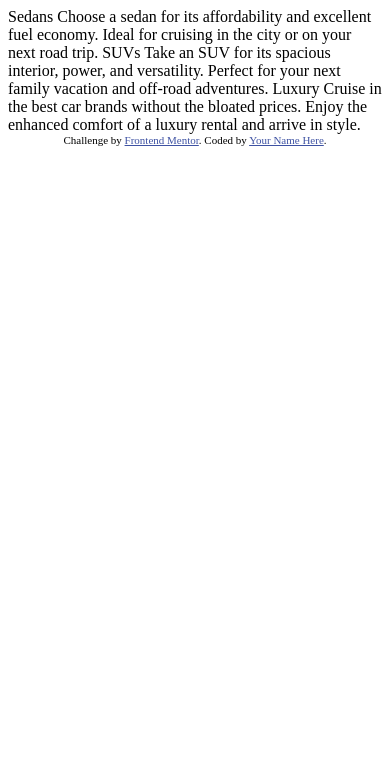
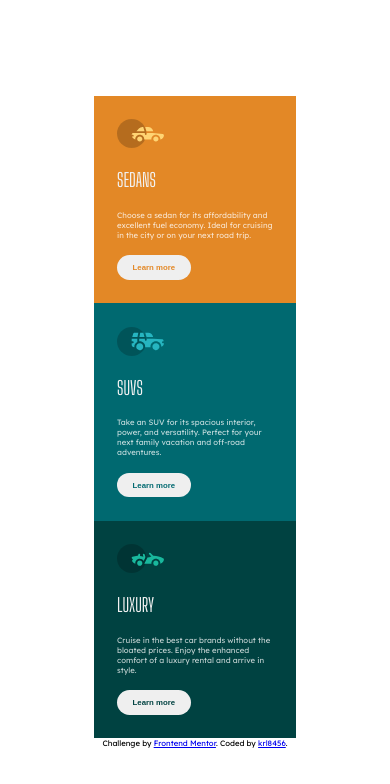
Before and after one commit to krl8456/3-column-preview-card-component.github.io, a plain HTML site: page index.html in a window 390 px wide. Drawn offline with Linux system fonts and the light colour scheme.

Commit message:
Add mobile and desktop version

```diff
--- a/index.html
+++ b/index.html
@@ -5,7 +5,7 @@
   <meta name="viewport" content="width=device-width, initial-scale=1.0"> <!-- displays site properly based on user's device -->
 
   <link rel="icon" type="image/png" sizes="32x32" href="./images/favicon-32x32.png">
-
+  <link rel="stylesheet" href="styles.css">
   <title>Frontend Mentor | 3-column preview card component</title>
 
   <!-- Feel free to remove these styles or customise in your own stylesheet 👍 -->
@@ -15,22 +15,34 @@
   </style>
 </head>
 <body>
-
-  Sedans
+  <div id="content">
+  <main>
+    <section id="section1">
+      <img src="images/icon-sedans.svg" alt="small orange car">
+      <h2>Sedans</h2>
       Choose a sedan for its affordability and excellent fuel economy. Ideal for cruising in the city
       or on your next road trip.
-
-  SUVs
+      <button id="button1">Learn more</button>
+    </section>
+    <section id="section2">
+      <img src="images/icon-suvs.svg" alt="small blue truck">
+      <h2>SUVs</h2>
       Take an SUV for its spacious interior, power, and versatility. Perfect for your next family vacation
       and off-road adventures.
-
-  Luxury
+      <button id="button2">Learn more</button>
+    </section>
+    <section id="section3">
+      <img src="images/icon-luxury.svg" alt="small green car">
+      <h2>Luxury</h2>
       Cruise in the best car brands without the bloated prices. Enjoy the enhanced comfort of a luxury
       rental and arrive in style.
-
-  <div class="attribution">
+      <button id="button3">Learn more</button>
+    </section>
+  </main>
+  <footer>
     Challenge by <a href="https://www.frontendmentor.io?ref=challenge" target="_blank">Frontend Mentor</a>.
-    Coded by <a href="#">Your Name Here</a>.
+    Coded by <a href="https://www.frontendmentor.io/profile/krl8456">krl8456</a>.
+  </footer>
 </div>
 </body>
 </html>
--- /dev/null
+++ b/styles.css
@@ -0,0 +1,117 @@
+@font-face {
+    font-family: 'Lexend Deca';
+    src: url('fonts/LexendDeca-Regular.ttf');
+}
+@font-face {
+    font-family: 'Big Shoulder Display';
+    src: url('fonts/BigShouldersDisplay-Regular.ttf');
+}
+:root {
+    --bright-orange: hsl(31, 77%, 52%);
+    --dark-cyan: hsl(184, 100%, 22%);
+    --very-dark-cyan: hsl(179, 100%, 13%);
+    --transparent-white: hsla(0, 0%, 100%, 0.75);
+    --very-light-gray: hsl(0, 0%, 95%);
+    --font-size: 15px;
+}
+html, body, h1, h2, h3, h4 {
+    margin: 0;
+    padding: 0;
+}
+html, body {
+    height: 100vh;
+    display: flex;
+    justify-content: center;
+    align-items: center;
+    font-family: 'Lexend Deca';
+    color: var(--transparent-white);
+    padding: 0 2em;
+}
+#content {
+    max-height: 90%;
+}
+section {
+    padding: 3em;
+    min-height: 20em;
+    max-width: 20em;
+}
+#section1 {
+    background-color: var(--bright-orange);
+}
+#section2 {
+    background-color: var(--dark-cyan);
+}
+#section3 {
+    background-color: var(--very-dark-cyan);
+}
+img {
+    width: 30%;
+}
+h2 {
+    color: var(--very-light-gray);
+    font-family: 'Big Shoulder Display';
+    font-size: 2.4em;
+    font-weight: 500;
+    text-transform: uppercase;
+    margin-block: 1em;
+}
+button {
+    display: block;
+    margin-top: 2em;
+    padding: 1em 2em;
+    border-radius: 2em;
+    border: 0;
+    font-size: clamp(0.5em, 2vw, 1em);
+}
+button:hover {
+    border: 1px solid var(--very-light-gray);
+}
+#button1 {
+    color: var(--bright-orange);
+}
+#button1:hover {
+    background-color: var(--bright-orange);
+    color: var(--very-light-gray);
+}
+#button2 {
+    color: var(--dark-cyan);
+}
+#button2:hover {
+    background-color: var(--dark-cyan);
+    color: var(--very-light-gray);
+}
+#button3 {
+    color: var(--very-dark-cyan);
+}
+#button3:hover {
+    background-color: var(--very-dark-cyan);
+    color: var(--very-light-gray);
+}
+#button1, #button2, #button3 {
+    font-weight: 600;
+}
+footer {
+    color: black;
+    text-align: center;
+}
+section, footer {
+    font-size: clamp(0.4em, 2vw, 1.5em);
+}
+@media (min-width: 681px) {
+    main {
+        margin-block: 10em;
+        display: flex;
+    }
+    section {
+        position: relative;
+        min-height: 23em;
+        min-width: 20em;
+    }
+    button {
+        position: absolute;
+        bottom: 3em;
+    }
+    section, footer {
+        font-size: clamp(0.4em, 1vw, 1.5em);
+    }
+}
```
Also changed, not shown: fonts/BigShouldersDisplay-Bold.ttf (added), fonts/BigShouldersDisplay-Regular.ttf (added), fonts/BigShouldersDisplay-Thin.ttf (added), fonts/LexendDeca-Bold.ttf (added), fonts/LexendDeca-Medium.ttf (added), fonts/LexendDeca-Regular.ttf (added). Lines whose indentation alone changed are shown as unchanged.
